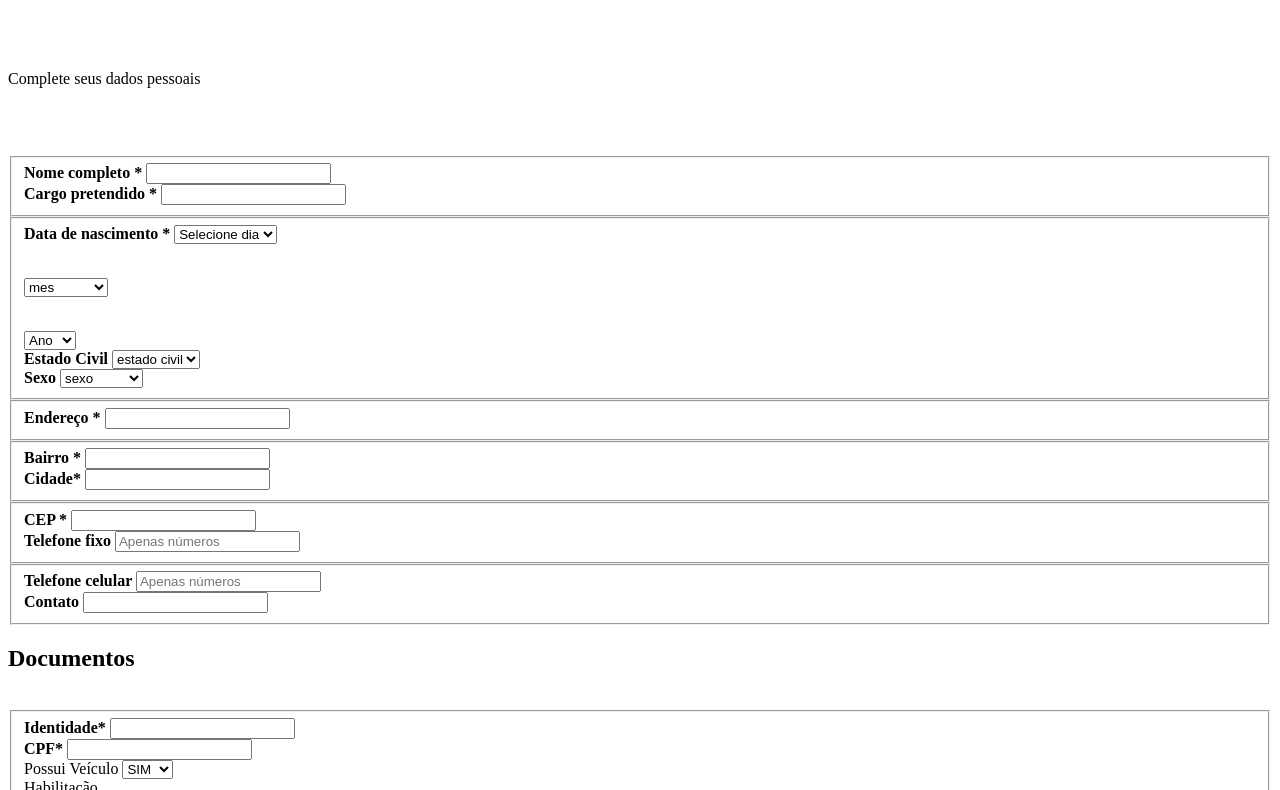
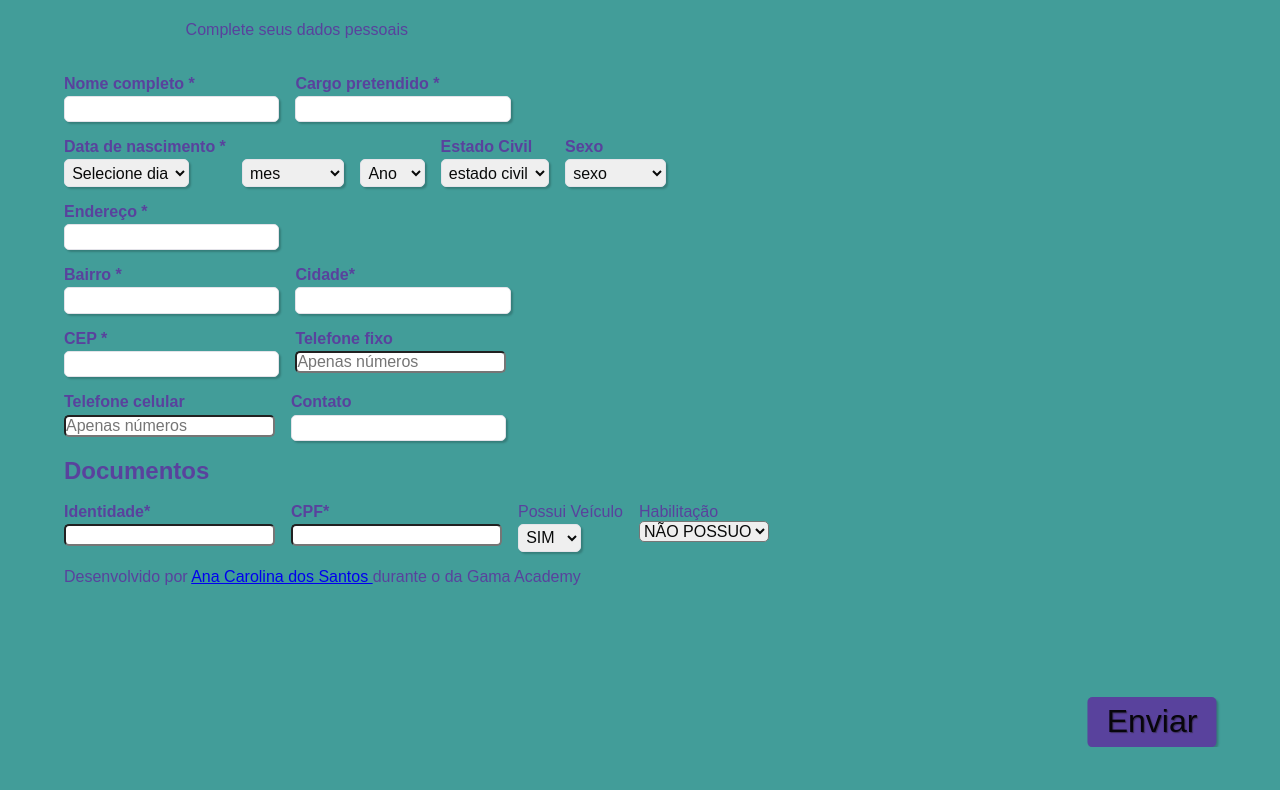
Before and after one commit to acsantos21/acsantos21.github.io, a plain HTML site: page index.html in a window 1280 px wide. Shown: the part 78-868 px from the top of the page. After the commit the page ends 825 px from the top, so only its background shows below. Drawn offline with Linux system fonts and the light colour scheme.

Commit message:
Update index.html

```diff
--- a/index.html
+++ b/index.html
@@ -8,7 +8,7 @@
         <meta name="viewport" content="width=device-width, initial-scale=1, shrink-to-fit=no">
 
         <!-- CSS -->
-        <link rel="stylesheet" type="text/css" href="formulario.css" media="screen">
+        <link rel="stylesheet" type="text/css" href="index.css" media="screen">
 
         <!-- Título da página (aparece na aba) -->
         <title> Cadastro Banco de Talentos Jobs.net </title>
```
